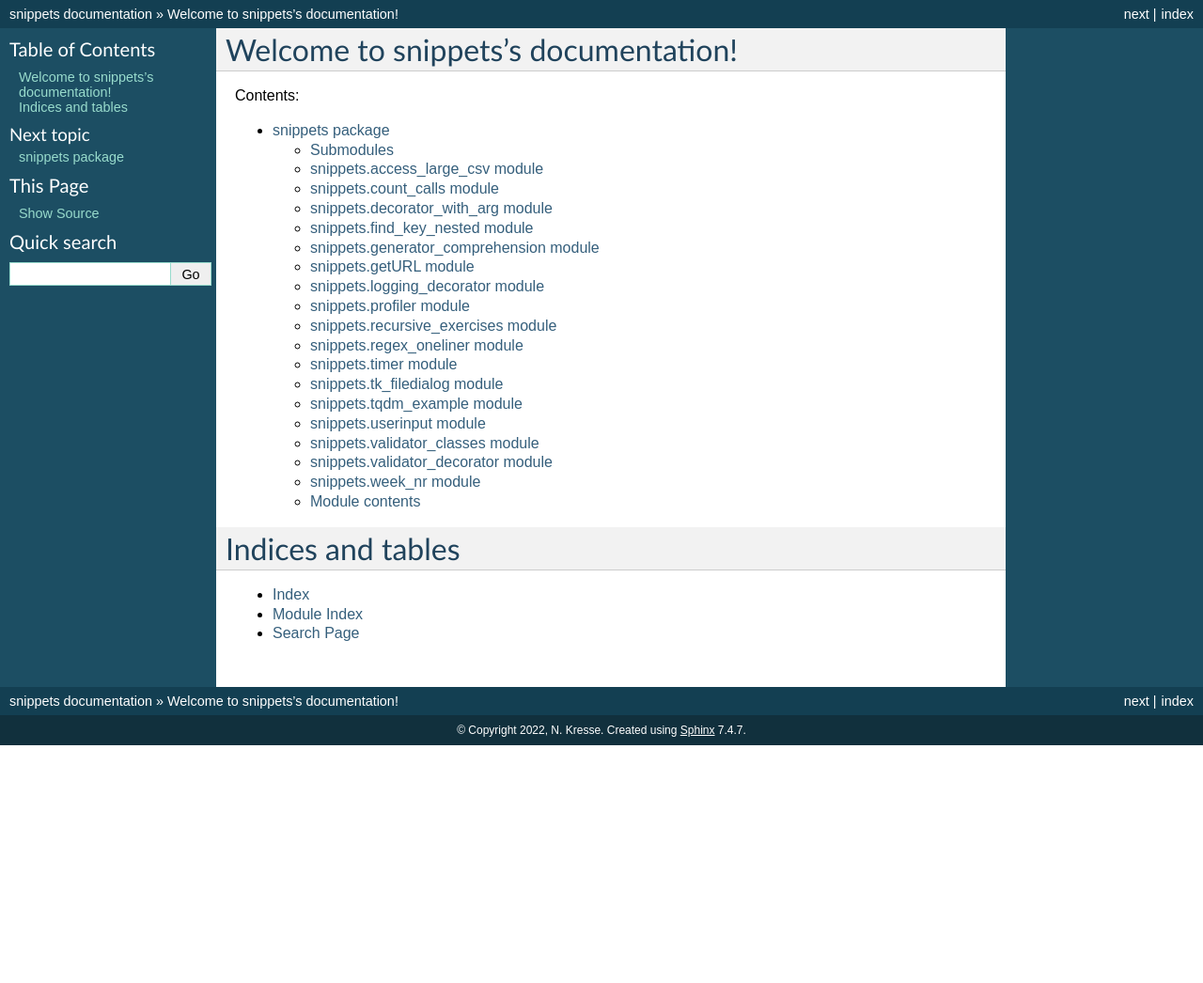
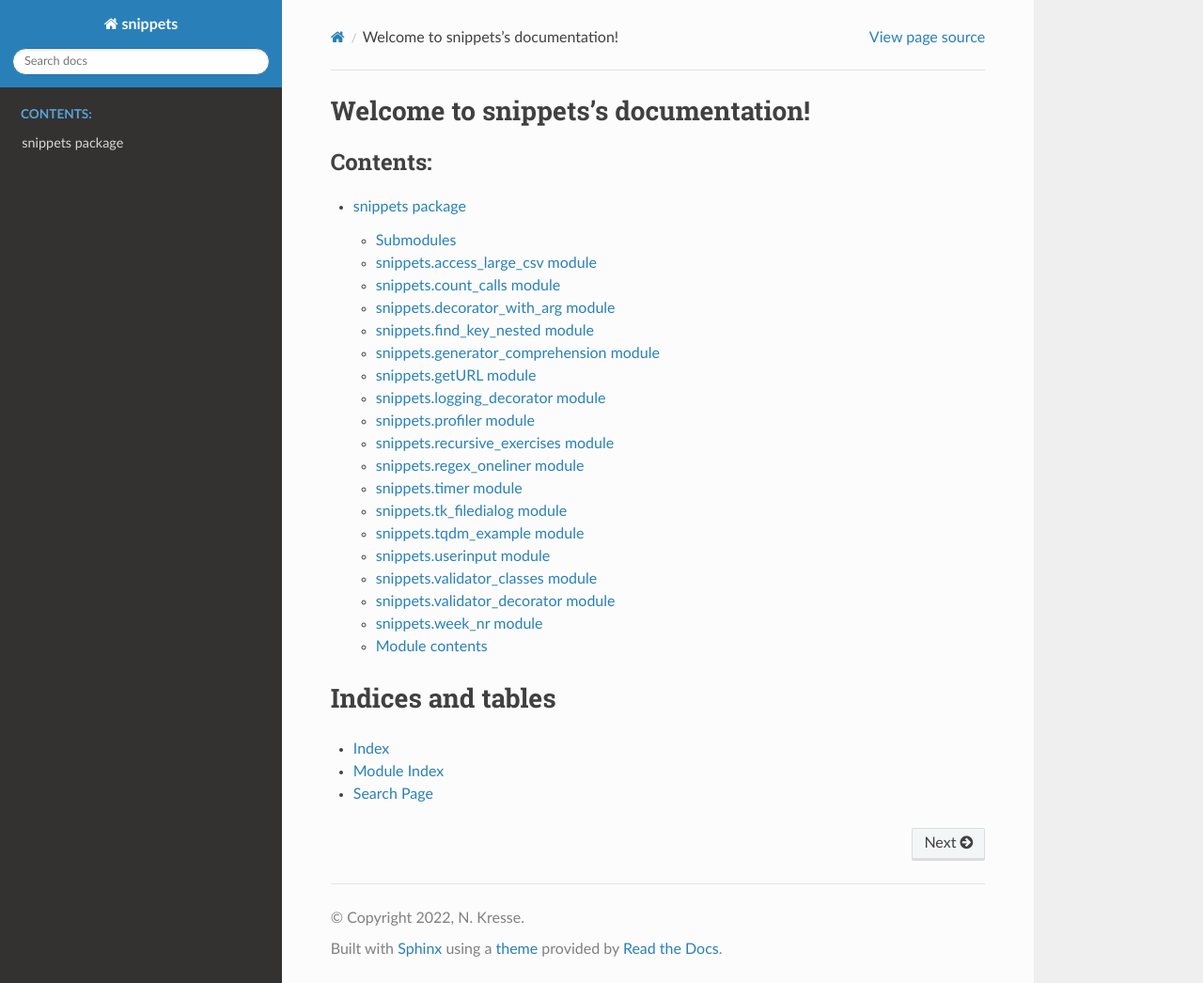
Before and after one commit to berroniko/snippets, a Sphinx documentation site: the page built from docs/index.rst, in a window 1280 px wide and 1046 px high. Shown: the whole window at 94% size. Built offline with Sphinx 7.4.7 and the Read the Docs theme 2.0.0, drawn with Linux system fonts in a browser that asks for light colours.

Commit message:
changed html theme to sphinx_rtd_theme

```diff
--- a/docs/conf.py
+++ b/docs/conf.py
@@ -56,7 +56,8 @@ exclude_patterns = ['_build', 'Thumbs.db', '.DS_Store']
 # a list of builtin themes.
 #
 # html_theme = 'basic' / 'alabaster'
-html_theme = 'classic'
+# html_theme = 'classic'
+html_theme = 'sphinx_rtd_theme'
 
 # Add any paths that contain custom static files (such as style sheets) here,
 # relative to this directory. They are copied after the builtin static files,
--- a/docs/requirements.txt
+++ b/docs/requirements.txt
@@ -1 +1,3 @@
 furo==2021.11.16
+
+sphinx-rtd-theme~=1.1.0
```
